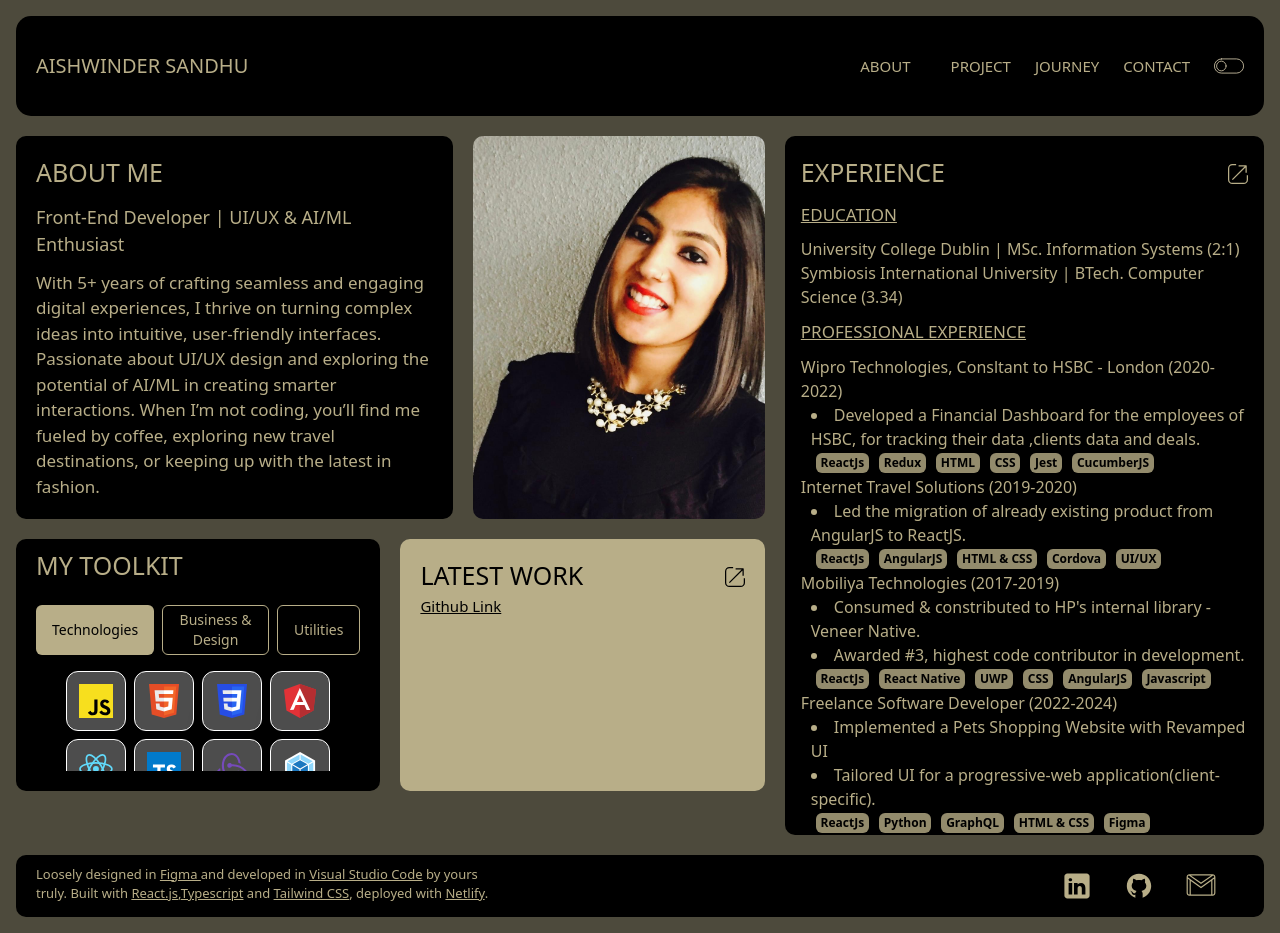
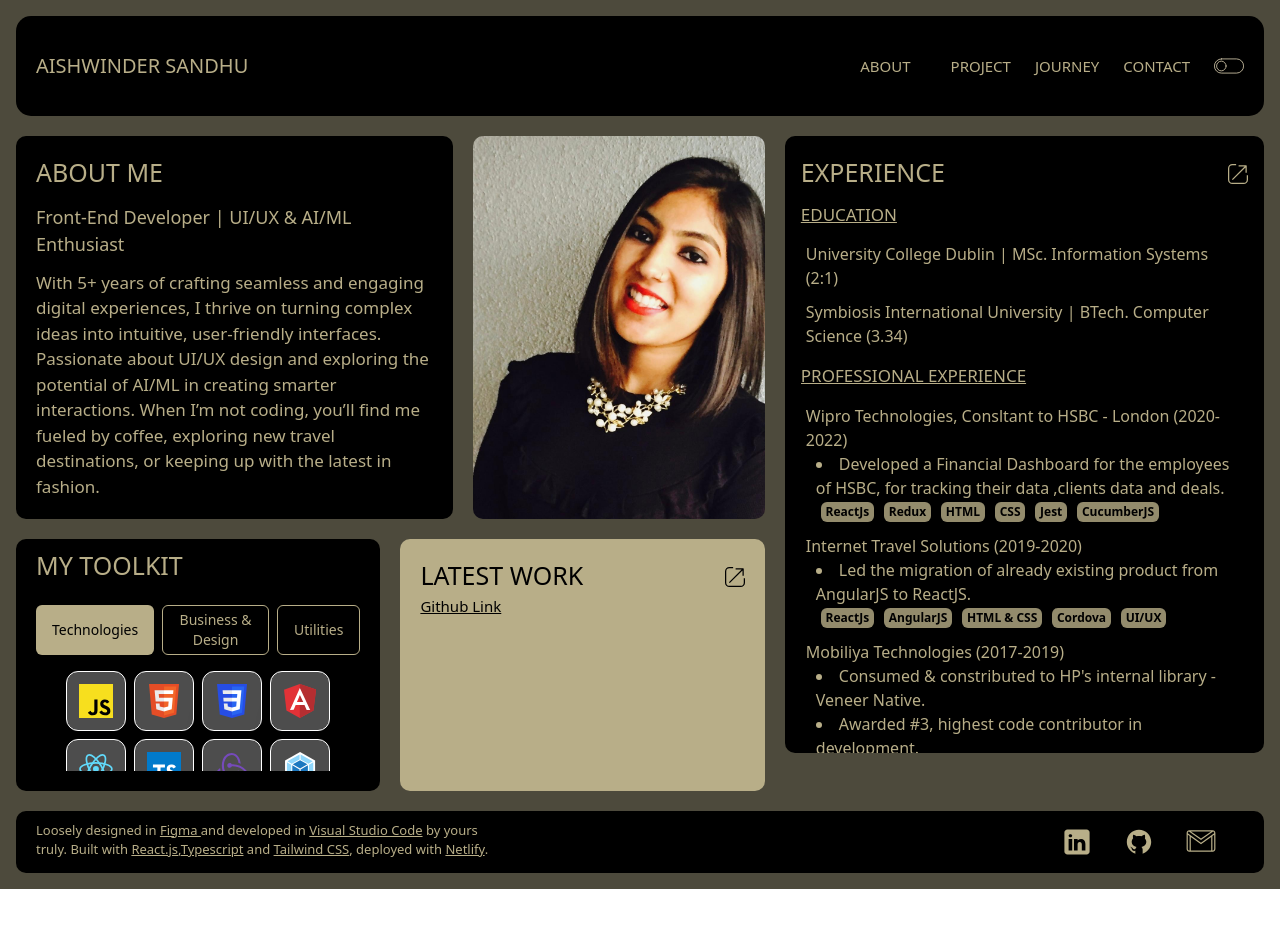
Before and after one commit to aishwindersandhu/portfolio, a React (Vite) app: page / in a window 1280 px wide. After the commit the page ends 889 px from the top, so only its background shows below. Built offline with nearby package versions, Linux system fonts and the light colour scheme.

Commit message:
Changed to Experience and added tabs

```diff
--- a/src/components/Experience.tsx
+++ b/src/components/Experience.tsx
@@ -29,7 +29,7 @@ export const Experience = () => {
             <div className="experience-data"><b>University College Dublin</b> | MSc. Information Systems (2:1)</div>
             <div className="experience-data"><b>Symbiosis International University</b> | BTech. Computer Science (3.34)</div>
           </div>
-            <div className="about-me-header experience-sub-heading">
+            <div className="about-me-header experience-sub-heading professional-experience">
             <div className="experience-data-heading">PROFESSIONAL EXPERIENCE</div>
             <div className="experience-data">
               <a  href="https://www.wipro.com/"
--- a/src/styles/experience.css
+++ b/src/styles/experience.css
@@ -17,6 +17,7 @@
 }
 .experience-data{
   font-size: 16px;
+  padding: 5px;
 }
 .experience-data-heading{
   text-decoration: underline;
@@ -29,3 +30,7 @@
 .experience-data-list-heading:hover{
     color:#4C4B7B;
 }
+.professional-experience{
+    height: 400px;
+    overflow-y: scroll;
+}
```
